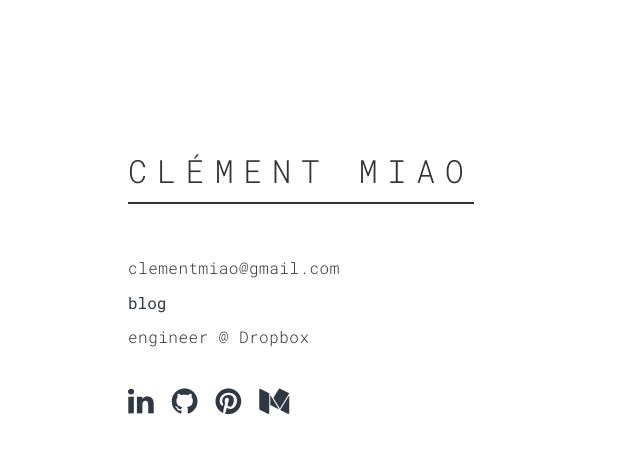
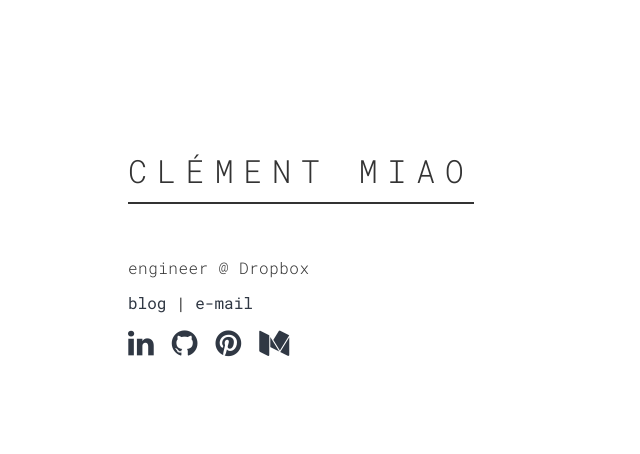
Before and after one commit to clementmiao/clementmiao.github.io, a plain HTML site: page index.html in a window 1280 px wide. Shown: the whole page, without its empty margins (0-640 px from the left). Drawn offline with Linux system fonts and the light colour scheme.

Commit message:
reordering

```diff
--- a/index.html
+++ b/index.html
@@ -23,16 +23,13 @@
       Cl&eacute;ment Miao
     </h1>
   </div>
-  <div class='subtitle'>
-      clementmiao@gmail.com
+  <div class='content'>
+    engineer @ Dropbox
   </div>
   <div class='nav'>
-    <a href='https://blog.clementmiao.com' style='text-decoration: none'>
-      blog
-    </a>
-  </div>
-  <div class='content'>
-    engineer @ Dropbox
+    <a href='https://blog.clementmiao.com' style='text-decoration: none'>blog</a>
+    |
+    <a href='mailto:clementmiao@gmail.com' style='text-decoration: none'>e-mail</a>
   </div>
   <div class='icons'>
     <a class='linkedin' href='http://www.linkedin.com/in/clementmiao' target='_blank'><i class='fa fa-linkedin'></i></a>
--- a/main.css
+++ b/main.css
@@ -40,7 +40,7 @@
 }
 
 .icons {
-  margin-top: 20px;
+  margin-top: 10px;
   font-size: 30px;
 }
 
```
